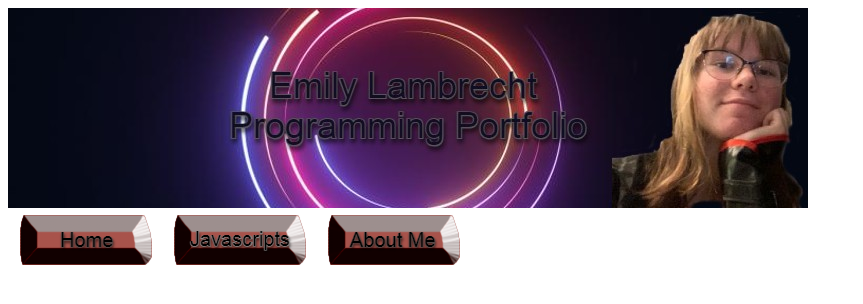
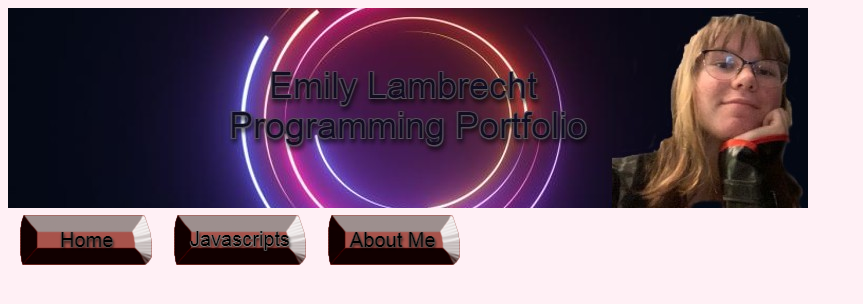
Before and after one commit to emilylambrecht/emilylambrecht.github.io, a plain HTML site: page aboutme.html in a window 1280 px wide. Shown: the whole page, without its empty margins (0-863 px from the left). Drawn offline with Linux system fonts and the light colour scheme.

Commit message:
Update aboutme.html

```diff
--- a/aboutme.html
+++ b/aboutme.html
@@ -4,6 +4,7 @@
     <meta charset="UTF-8">
     <meta name="viewport" content="width=device-width, initial-scale=1.0">
     <title>About Me</title>
+    <link rel="stylesheet" type:"text/css" href="mystyle.css">
 </head>
 <body>
     <img src="https://github.com/emilylambrecht/emilylambrecht.github.io/blob/main/website%20img/mybanner.jpg?raw=true">
```
